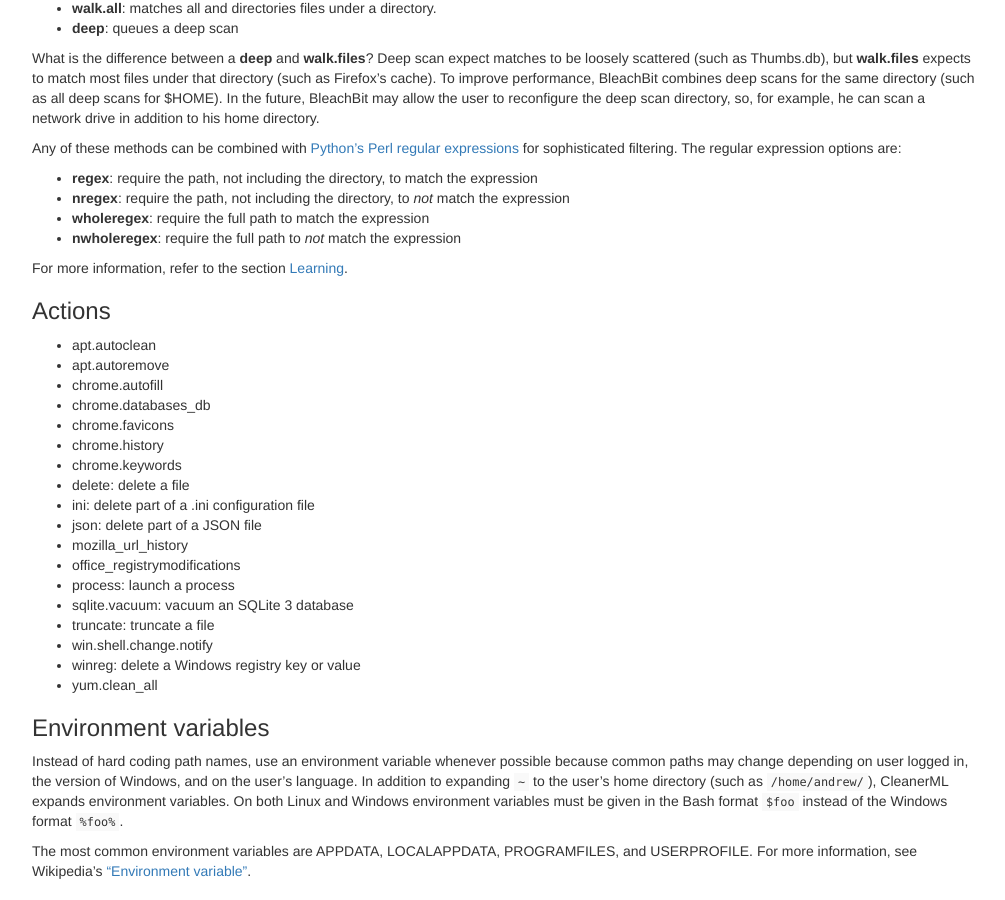
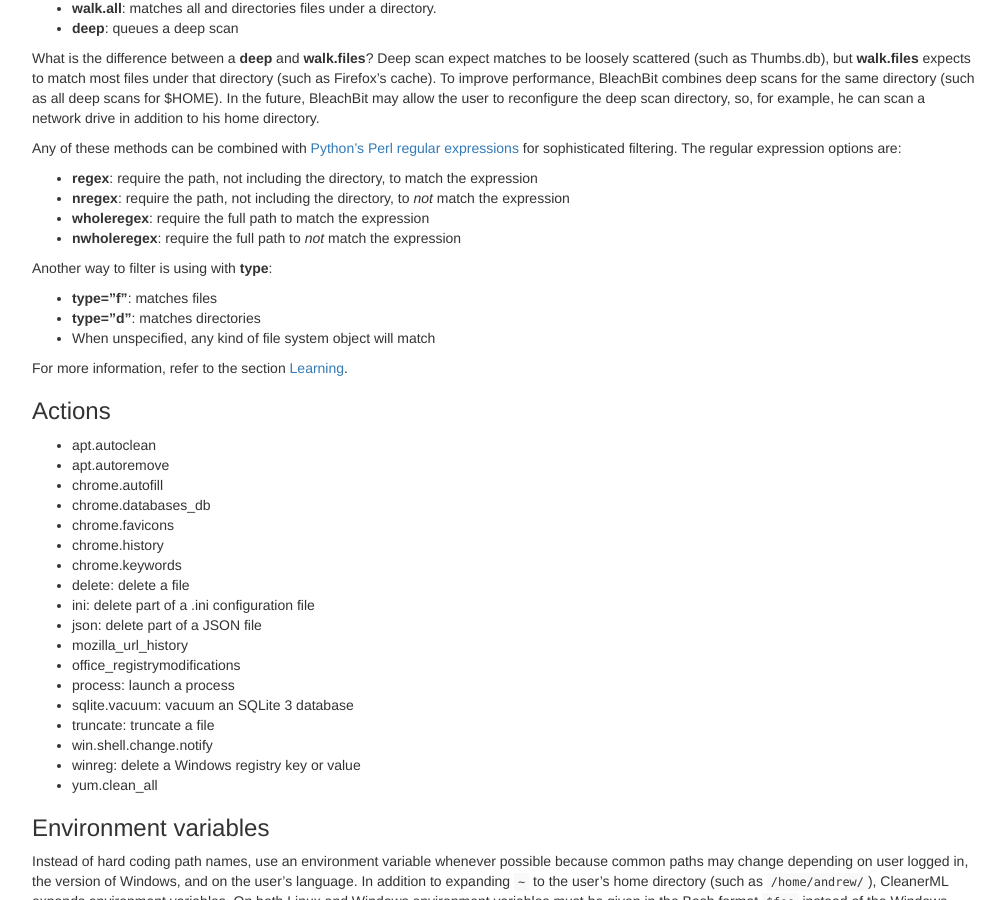
Before and after one commit to bleachbit/docs, a Jekyll site: the page built from _posts/2015-09-25-cleanerml.md, in a window 1280 px wide and 900 px high, scrolled down 1361 px. Shown: the whole window, without its empty margins (233-1238 px from the left). Built offline with Jekyll 4.4.1, drawn with Linux system fonts in a browser that asks for light colours; Markdown is read by kramdown in place of the engine named in the settings.

Commit message:
Document the new type filter

```diff
--- a/_posts/2015-09-25-cleanerml.md
+++ b/_posts/2015-09-25-cleanerml.md
@@ -76,6 +76,11 @@
 * **wholeregex**: require the full path to match the expression
 * **nwholeregex**: require the full path to *not* match the expression
 
+Another way to filter is using with **type**:
+* **type="f"**: matches files
+* **type="d"**: matches directories
+* When unspecified, any kind of file system object will match
+
 For more information, refer to the section [Learning](#learning-cleanerml).
 
 ### Actions
```
